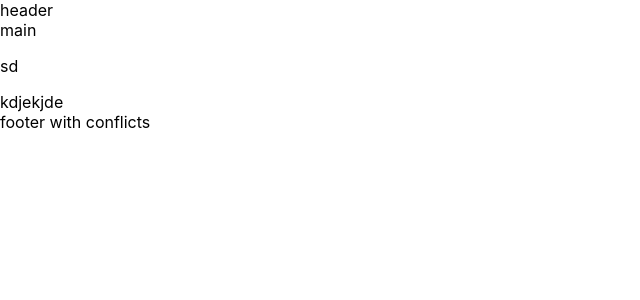
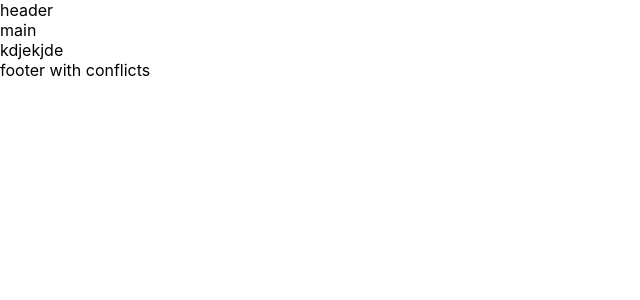
Before and after one commit to nastoika/project, a React (Create React App) app: page / in a window 1280 px wide. Shown: the top 300 px of the page, without its empty margins (0-640 px from the left). Built offline with nearby package versions, Linux system fonts and the light colour scheme.

Commit message:
delete tag p

```diff
--- a/src/App.js
+++ b/src/App.js
@@ -6,7 +6,6 @@ function App() {
         <div className="appreact">
             <header>header</header>
             <main>main</main>
-            <p>sd</p>
             <div>kdjekjde</div>
             <footer>footer with conflicts</footer>
         </div>
```
